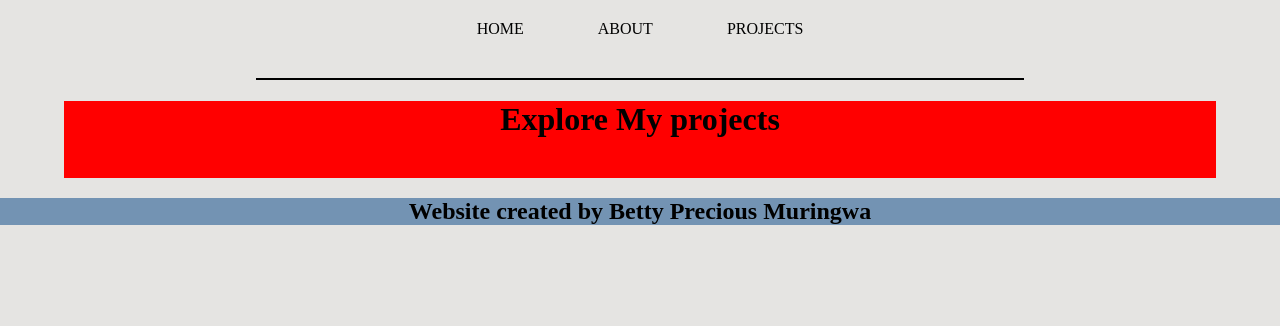
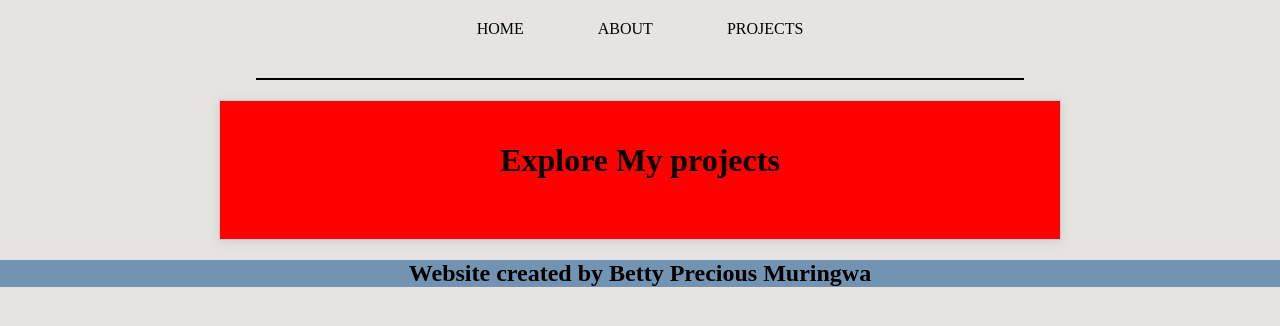
Before and after one commit to bettymuringwa/portfolio24, a plain HTML site: page projects.html in a window 1280 px wide. Drawn offline with Linux system fonts and the light colour scheme.

Commit message:
Update style.css

```diff
--- a/style.css
+++ b/style.css
@@ -4,10 +4,12 @@ body{
 }
 
 .wrapper{
-    width: 90%;
-    height: 100%;
-     margin: 20px auto;
-    background-color: red;
+  max-width: 800px; /* Set a maximum width */
+    margin: 0 auto; /* Center the container */
+    padding: 20px; /* Add padding inside the container */
+    background-color: red; /* Background color for the container */
+    border: 1px solid #ccc; /* Optional border */
+    box-shadow: 0 2px 10px rgba(0, 0, 0, 0.1); /* Optional shadow for depth */
 }
 
 h1{text-align: center;}
```
